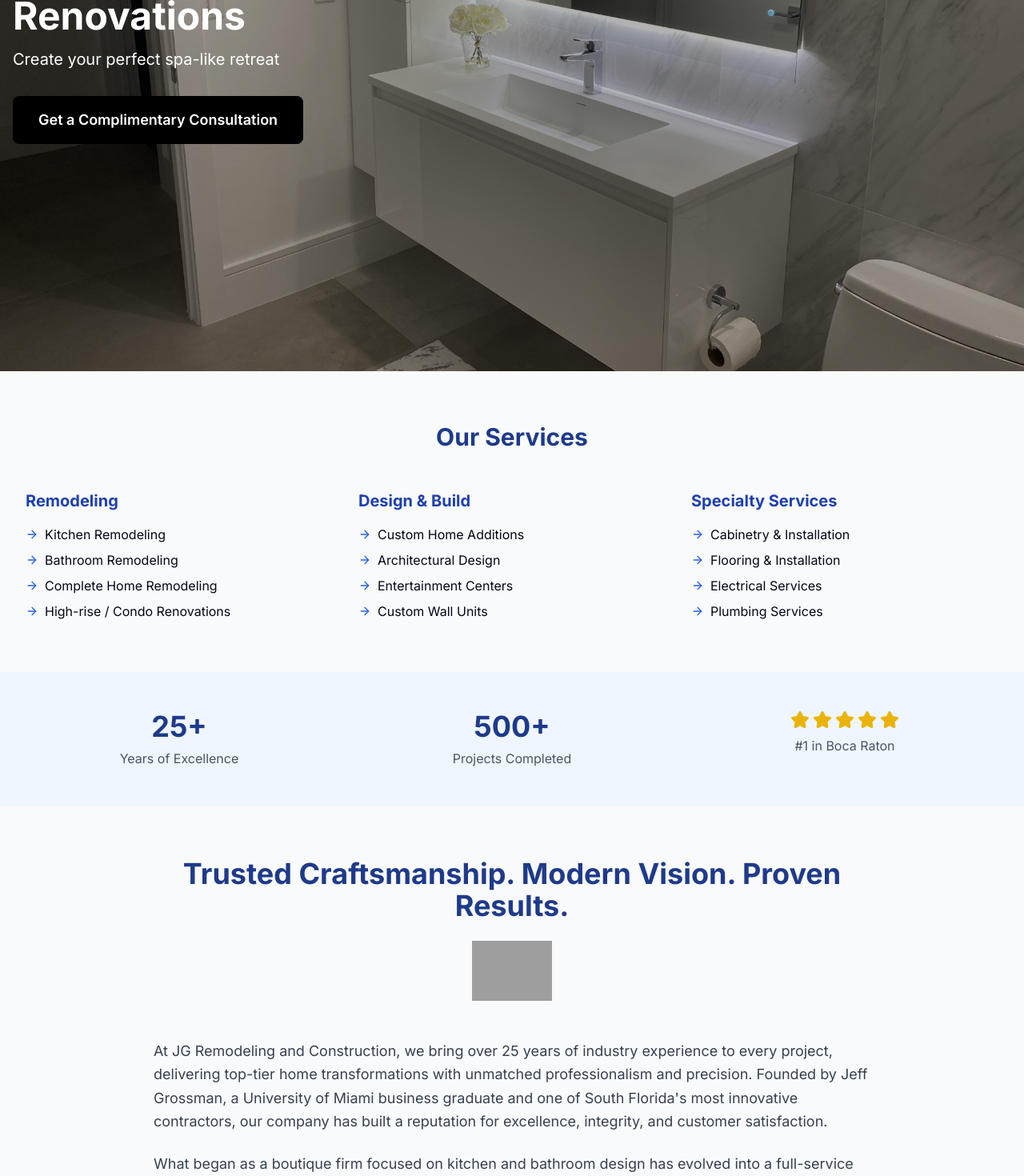
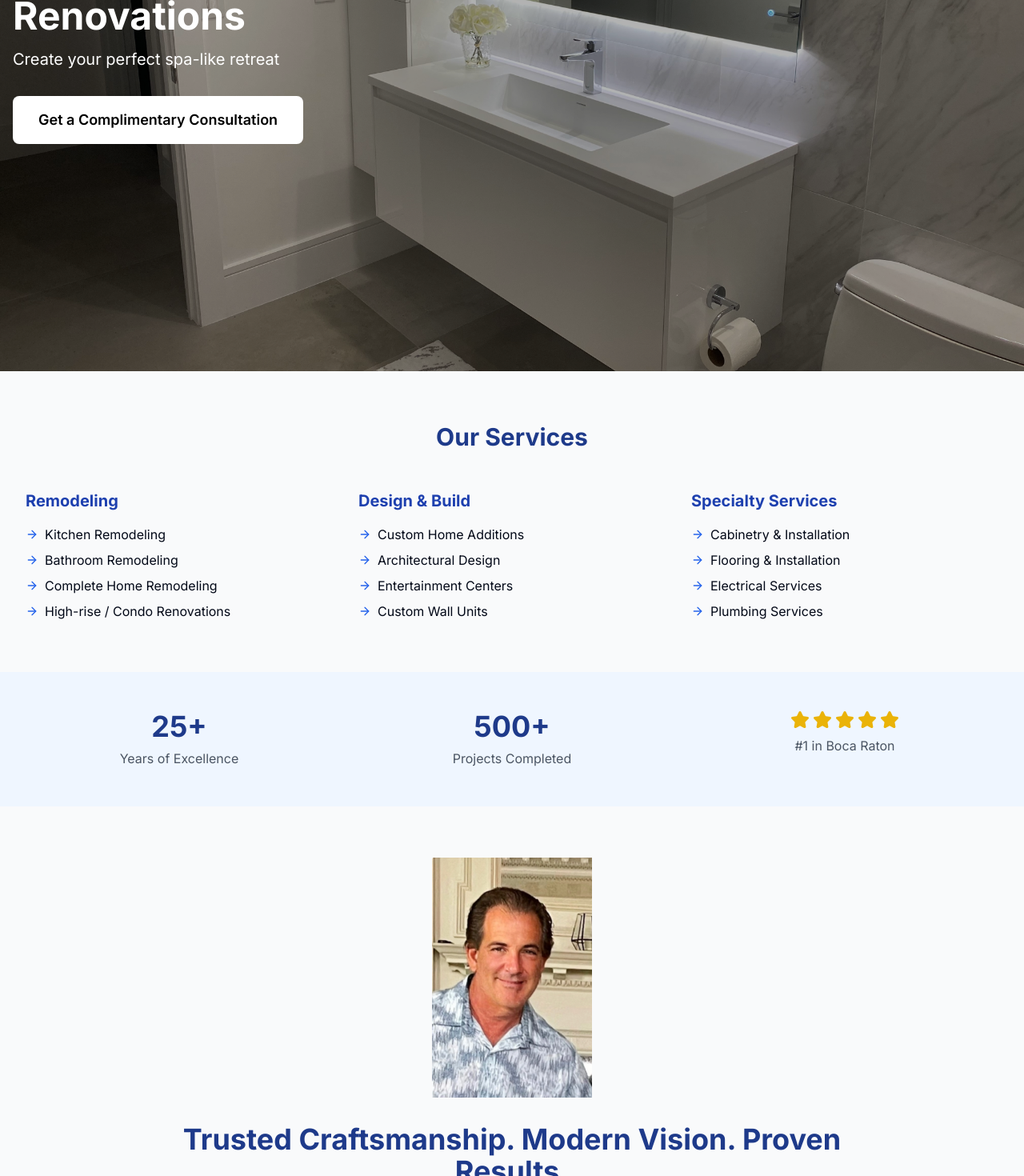
Before and after one commit to Poseyv12/jgremodeling, a Next.js app: page / in a window 1280 px wide. Shown: the part 400-1870 px from the top of the page at 80% size. Built offline with nearby package versions, Linux system fonts and the light colour scheme; grey boxes are pictures that could not be loaded.

Commit message:
color update, about update

```diff
--- a/app/contact/page.tsx
+++ b/app/contact/page.tsx
@@ -18,7 +18,7 @@
             {/* Left Column - Form */}
             <div>
               <div className="text-left bg-white p-8 rounded-2xl shadow-sm">
-                <h1 className="text-5xl font-bold tracking-tight text-foreground sm:text-6xl bg-gradient-to-r from-primary to-primary/80 bg-clip-text text-transparent">
+                <h1 className="text-5xl font-bold tracking-tight text-black sm:text-6xl bg-gradient-to-r from-primary to-primary/80 bg-clip-text">
                   Contact Us
                 </h1>
                 <p className="mt-6 text-xl text-muted-foreground leading-relaxed">
--- a/components/about-section.tsx
+++ b/components/about-section.tsx
@@ -6,6 +6,16 @@
       <div className="container mx-auto px-4 md:px-8">
         <div className="max-w-4xl mx-auto">
           <div className="text-center mb-12">
+            <div className="mb-8">
+              <Image
+                src="/headshot.jpeg"
+                alt="Jeff Grossman - Founder of JG Remodeling"
+                width={200}
+                height={200}
+                className="mx-auto object-cover"
+              />
+            </div>
+
             <h2 className="text-4xl font-bold text-blue-900 mb-6">
               Trusted Craftsmanship. Modern Vision. Proven Results.
             </h2>
--- a/components/hero-carousel.tsx
+++ b/components/hero-carousel.tsx
@@ -72,7 +72,7 @@
                   </p>
                   <Link
                     href="/contact"
-                    className="inline-block bg-black text-white px-8 py-4 rounded-lg text-lg font-semibold hover:bg-gray-800 transition-colors duration-200"
+                    className="inline-block bg-white text-black px-8 py-4 rounded-lg text-lg font-semibold hover:bg-gray-800 hover:text-white transition-colors duration-200"
                   >
                     Get a Complimentary Consultation
                   </Link>
```
Also changed, not shown: public/headshot.jpeg (added).
